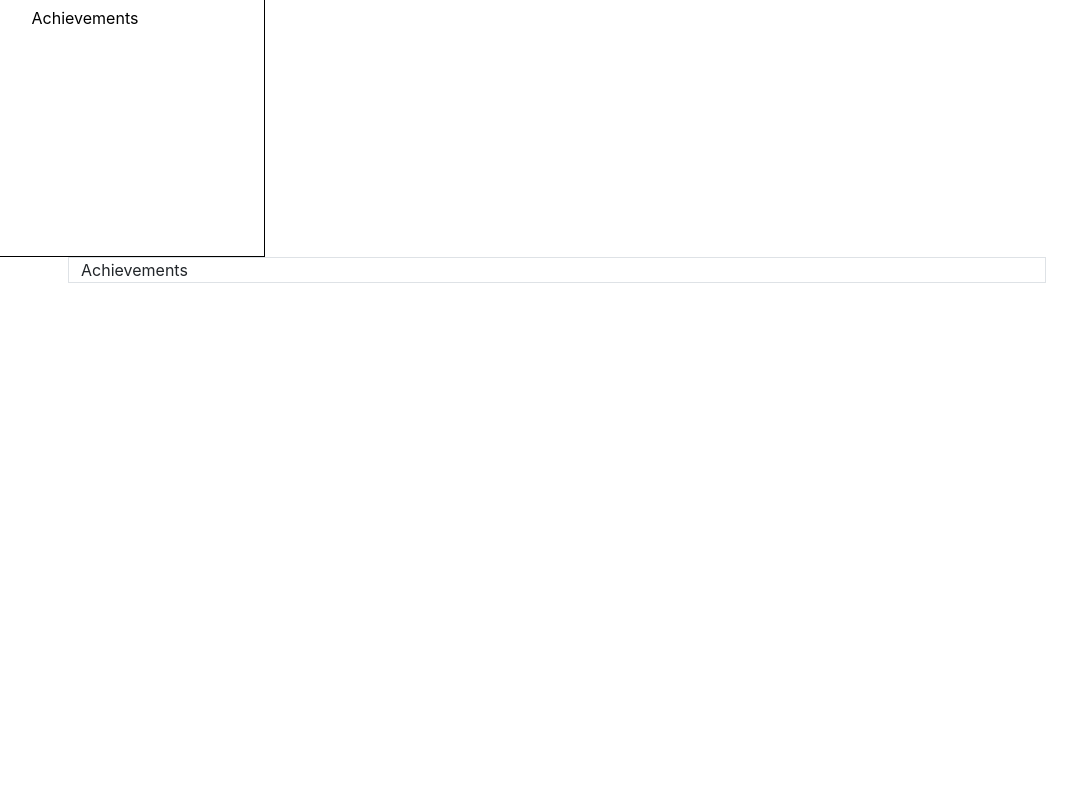
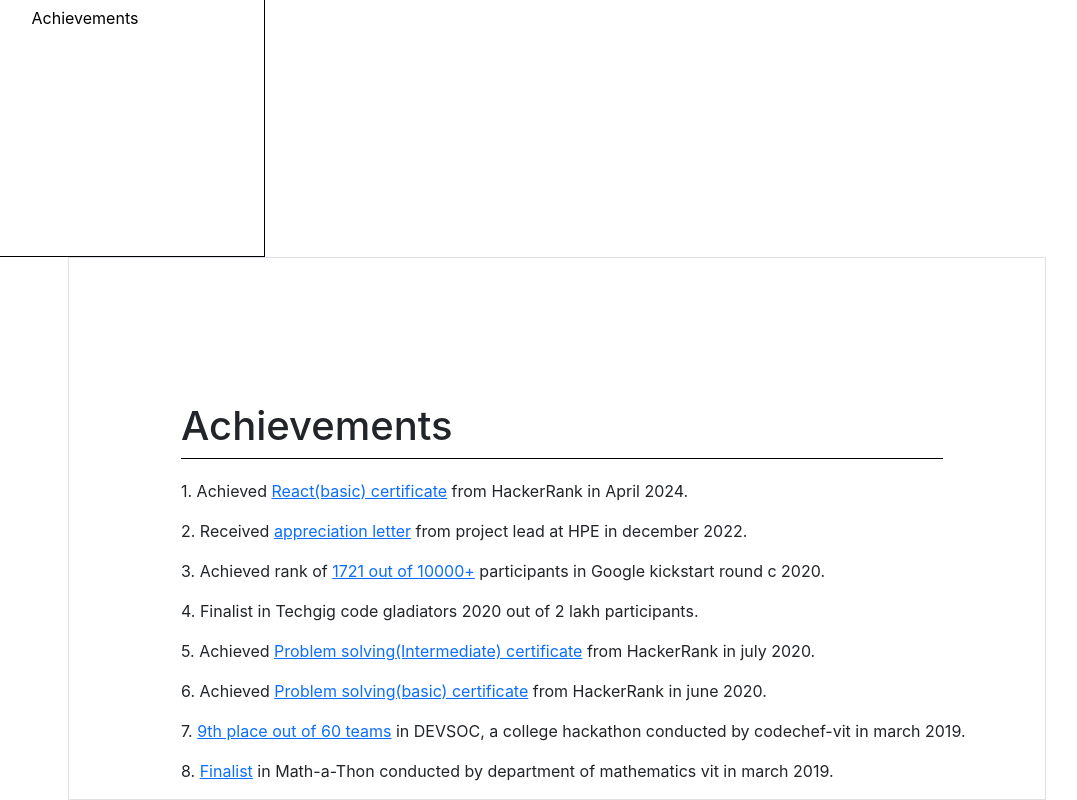
Before and after one commit to samar08/samar08.github.io, a React (Create React App) app: page /achievements in a window 1280 px wide. Shown: the part 541-1341 px from the top of the page, without its empty margins (83-1160 px from the left). Before the commit the page ends 824 px from the top, so only its background shows below. Built offline with nearby package versions, Linux system fonts and the light colour scheme; the HTML template or start-up script is replaced by a standard one.

Commit message:
Achievements

```diff
--- a/src/pages/Achievements.js
+++ b/src/pages/Achievements.js
@@ -1,10 +1,23 @@
 import React from 'react'
-
+import '../styles/style.css'
 const Achievements = () => {
   return (
     <div>
-      Achievements
-    </div>
+      <div className='box'>
+        <h1>Achievements</h1>
+      </div>
+      <div style={{marginLeft:"100px", marginTop:'20px'}}>
+        <p>1. Achieved <a href="https://www.hackerrank.com/certificates/bd636d909de2" target='_blank'>React(basic) certificate</a> from HackerRank in April 2024.</p>
+      <p> 2. Received <a href="https://drive.google.com/file/d/1SHDJnRJZ4lm_wilSidFIk8FNK9OBU2us/view?usp=sharing" target='_blank'>appreciation letter</a> from project lead at HPE in december 2022.</p>
+      <p>3. Achieved rank of <a href="https://drive.google.com/file/d/1ktynKGl7BzGpZzf6YN1fVFuC-f9aCzsY/view?usp=sharing" target='_blank'>1721 out of 10000+</a> participants in Google kickstart round c 2020.</p>
+      <p>4. Finalist in Techgig code gladiators 2020 out of 2 lakh participants.</p>
+      <p>5. Achieved <a href="https://www.hackerrank.com/certificates/ae944fd7a9c6" target='_blank'>Problem solving(Intermediate) certificate</a> from HackerRank in july 2020.</p>
+      <p>6. Achieved <a href="https://www.hackerrank.com/certificates/999627c700f1" target='_blank'>Problem solving(basic) certificate</a> from HackerRank in june 2020.</p>
+      <p>7. <a href="https://drive.google.com/file/d/1lNdca8CzIhySf8FBJnWoWccMiBCmXuSR/view?usp=sharing" target='_blank'>9th place out of 60 teams</a> in DEVSOC, a college hackathon conducted by codechef-vit in march 2019.</p>
+      <p>8. <a href="https://drive.google.com/file/d/1lOAl_YSKflF7MBnRa-RTSinkyNHLPWYY/view?usp=sharing" target='_blank'>Finalist</a> in Math-a-Thon conducted by department of mathematics vit in march 2019.</p>
+      </div>
+      </div>
+
   )
 }
 
--- a/src/styles/style.css
+++ b/src/styles/style.css
@@ -10,3 +10,9 @@
 .sidebarbuttons{
     margin-top: 40px;
 }
+.box{
+    width:80%;
+    margin-left: 100px;
+    margin-top: 144px;
+    border-bottom: 1px solid black;
+}
```
